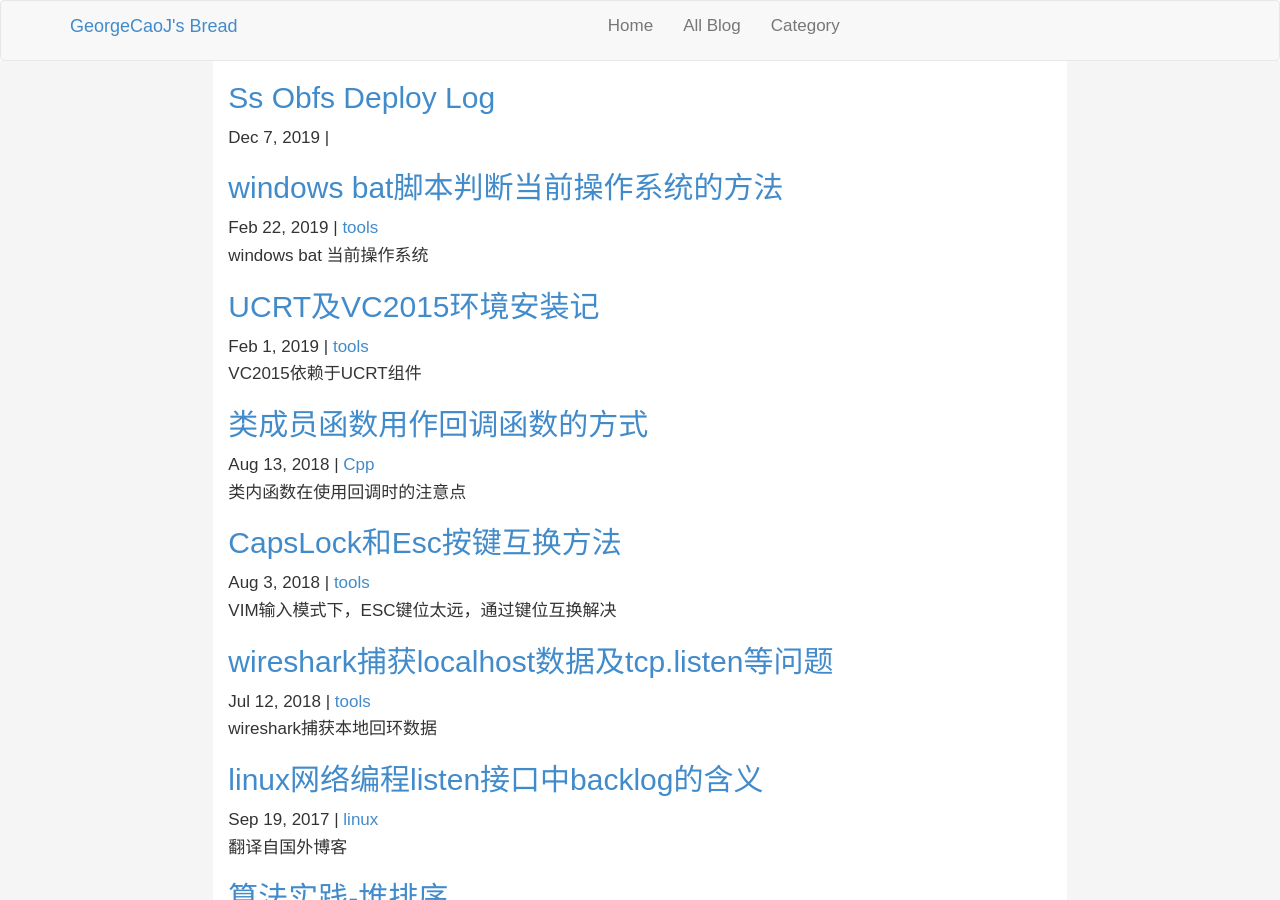
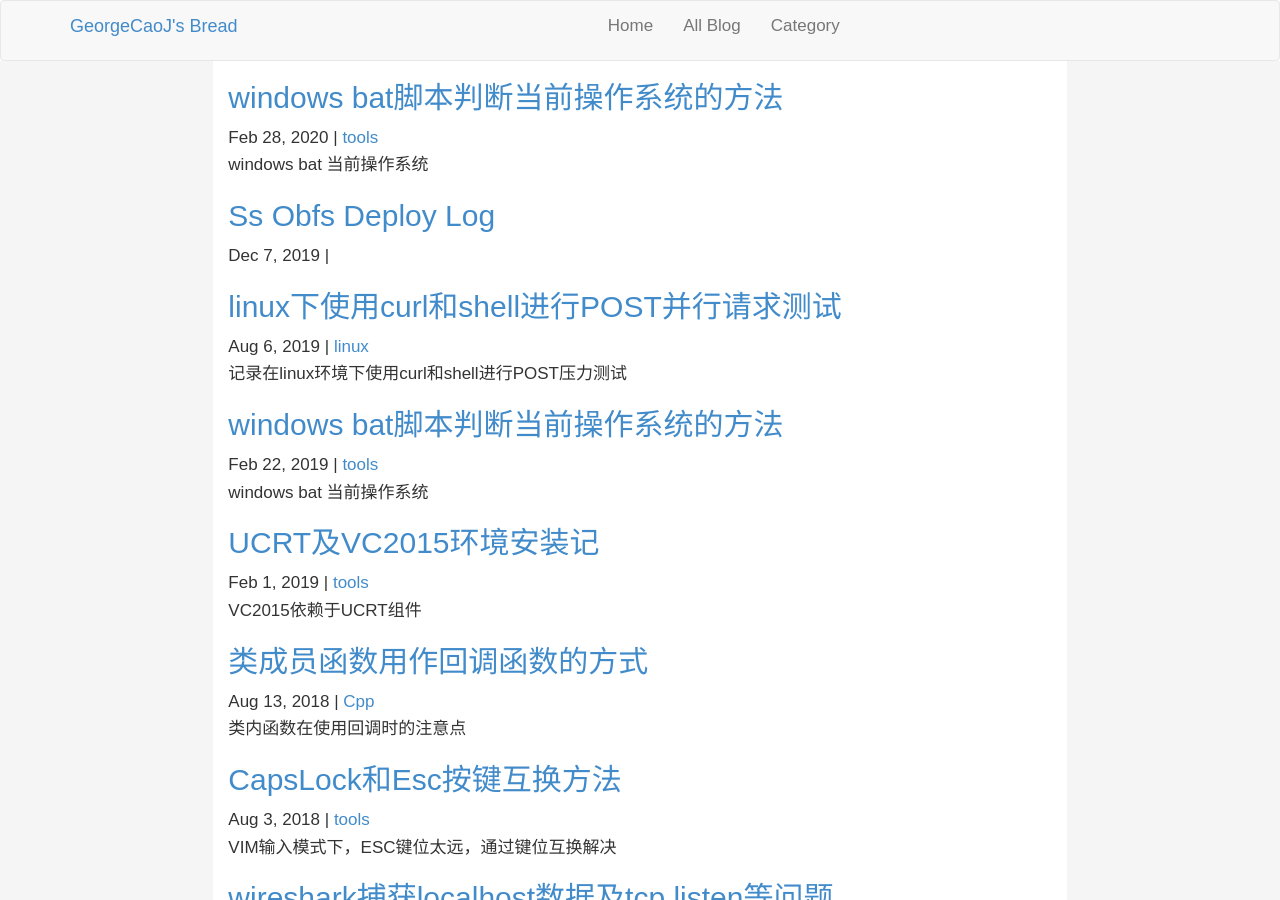
Before and after one commit to GeorgeCaoJ/blog, a Jekyll site: the page built from index.html, in a window 1280 px wide and 900 px high. Built offline with Jekyll 4.4.1, drawn with Linux system fonts in a browser that asks for light colours; some of the changed text lies outside the part shown.

Commit message:
[ADD]更新最新博客文章

````diff
--- /dev/null
+++ b/_posts/linux/2019-8-6-curl-post-test-in-shell.md
@@ -0,0 +1,34 @@
+---
+layout: pageshow
+title: linux下使用curl和shell进行POST并行请求测试
+category: linux
+description: 记录在linux环境下使用curl和shell进行POST压力测试
+---
+
+## curl
+
+### 进行POST请求
+
+>$ curl -H "http-header: value" --data @body.json http://ip:port/url
+
+`-H`表示header字段，`--date`表示body字段，body可以单独写成json格式如：
+```json
+{
+    "user": "GerorgeCaoJ",
+    "location": "china"
+}
+```
+
+## shell多进程运行脚本
+### 场景
+同一时间对远程地址POST请求
+### 工具
+POST请求使用curl，http body放于body.json, curl命令存于request.sh
+### shell脚本
+使用`&`可让shell fork出进程单独执行脚本
+```shell
+for i in {1..100}
+do
+	(./request.sh; echo "[$i] done") &
+done
+```
--- /dev/null
+++ b/_posts/tools/2020-02-28-vscode-socks5-proxy-setting.md
@@ -0,0 +1,26 @@
+---
+layout: pageshow
+category: tools
+title: windows bat脚本判断当前操作系统的方法
+description: windows bat 当前操作系统
+tag: VSCode | socks5
+---
+
+# VSCode如何配置SOCKS5代理
+VSCode在工作网络中无法实现插件更新和下载，所以需要配置代理的情况
+
+## 编辑器页面无法配置
+第一个直接的方法是直接通过VSCode的设置进行配置，但是页面提示需要满足http开头的正则才能正确配置上，这样的方式无法配置成功
+![vscode-setting-ui](../../img/tools/vscode-socks5-1.jpg)
+通过[VSCode github issue](https://github.com/Microsoft/vscode/issues/58080)得知VSCode从未支持过SOCK5方式的代理，跳转到[Network Connections in VSCode](https://code.visualstudio.com/docs/setup/network)后了解到VSCode使用了Chromium网络通信组件，因此可以尝试Chromium的代理设置
+
+## 命令行参数成功配置SOCKS5
+翻阅[Chromium network settings](https://www.chromium.org/developers/design-documents/network-stack/socks-proxy),Chromium通过启动是增加以下命令行参数实现SOCKS代理设置
+```shell
+--proxy-server="socks5://myproxy:8080"
+--host-resolver-rules="MAP * ~NOTFOUND , EXCLUDE myproxy"
+```
+因此在本地VSCode快捷方式中目标参数增加以上命令项，即可实现VSCode的SOCKS5代理
+```shell
+C://****/Code.exe --proxy-server="socks5://myproxy:8080" --host-resolver-rules="MAP * ~NOTFOUND , EXCLUDE myproxy"
+```
````
Also changed, not shown: _posts/linux/2019-12-7-ss-obfs-deploy-log.md (+6 -1 lines), img/tools/vscode-socks5-1.jpg (added).
